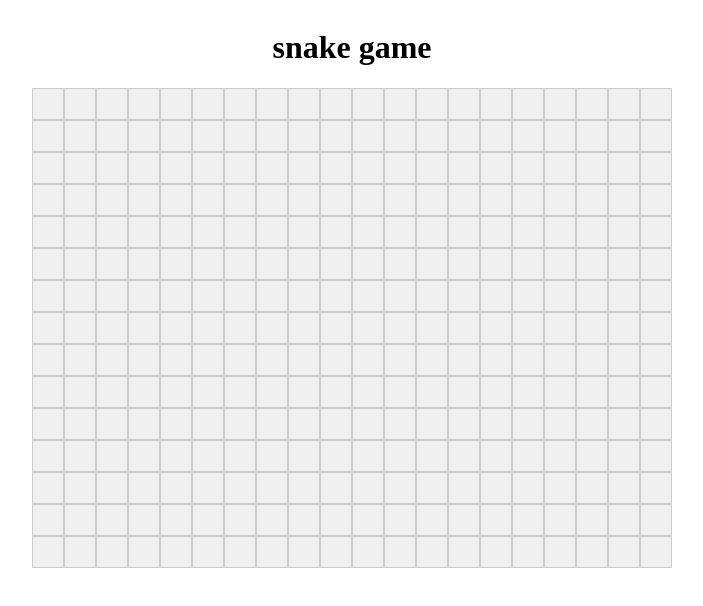
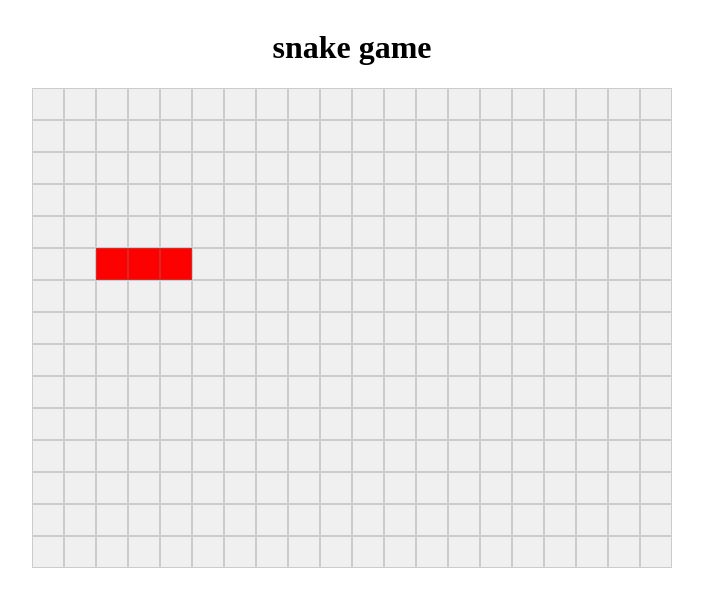
Before and after one commit to thomasop/portfolio, a React (Vite) app: page / in a window 1280 px wide. Both pictures are taken after a click on the button "Commencer". Shown: the top 606 px of the page, without its empty margins (288-991 px from the left). Built offline with nearby package versions, Linux system fonts and the light colour scheme.

Commit message:
Add: snake in board

```diff
--- a/src/components/home/board/Board.jsx
+++ b/src/components/home/board/Board.jsx
@@ -1,12 +1,22 @@
+import { useContext } from "react";
 import styles from "./Board.module.scss";
+import GameContext from "../../../providers/game/Context";
 
 const Board = () => {
+  const { value } = useContext(GameContext);
   return (
     <div>
       {Array.from({ length: 15 }).map((_, y) => (
         <div key={y} className={styles.row}>
           {Array.from({ length: 20 }).map((_, x) => (
-            <div key={x} className={`${styles.cell}`}></div>
+            <div
+              key={x}
+              className={`${styles.cell} ${
+                value.snake.some((part) => part.x === x && part.y === y)
+                  ? styles.snake
+                  : ""
+              }`}
+            ></div>
           ))}
         </div>
       ))}
--- a/src/pages/Home.jsx
+++ b/src/pages/Home.jsx
@@ -10,7 +10,11 @@ const Home = () => {
   return (
     <div className={styles.home}>
       <h1 className={styles.home__title}>snake game</h1>
-      {value.start === true && <Board />}
+      {value.start === true && (
+        <>
+          <Board />
+        </>
+      )}
       {value.start === false && value.rules === false && <Wait />}
       {value.start === false && value.rules === true && <Rules />}
     </div>
```
